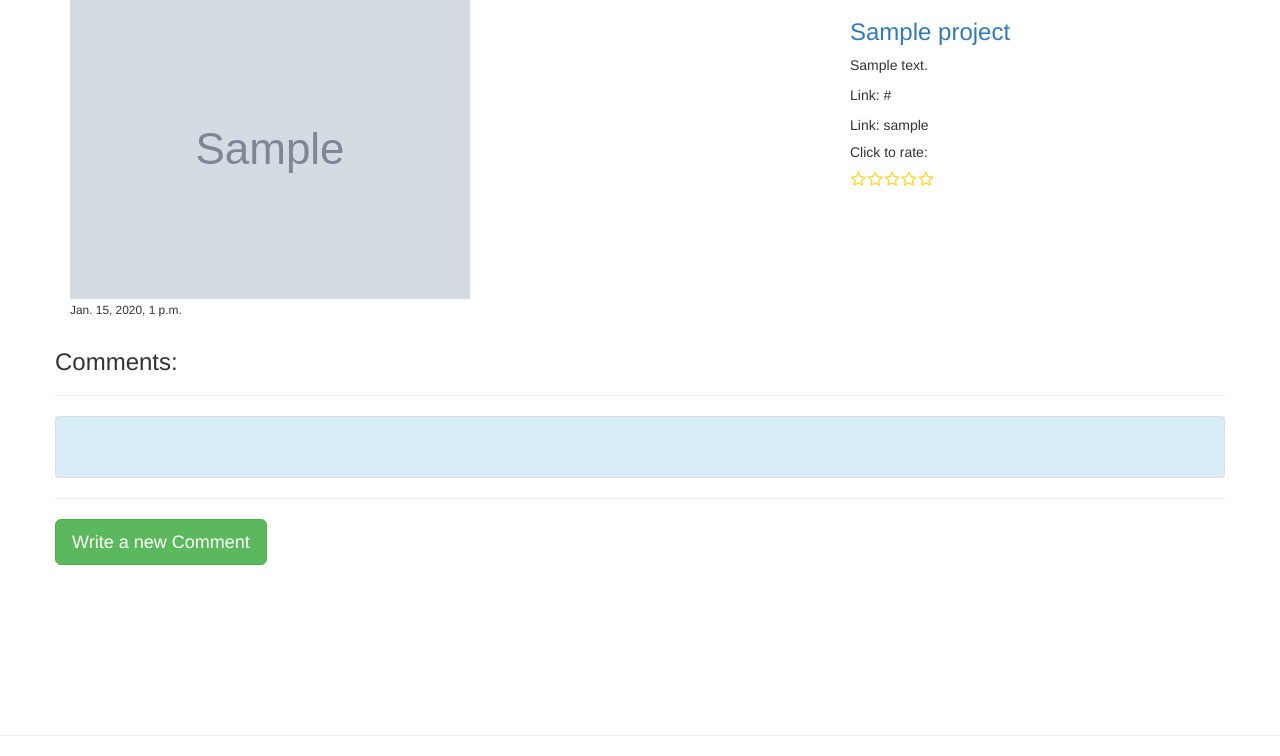
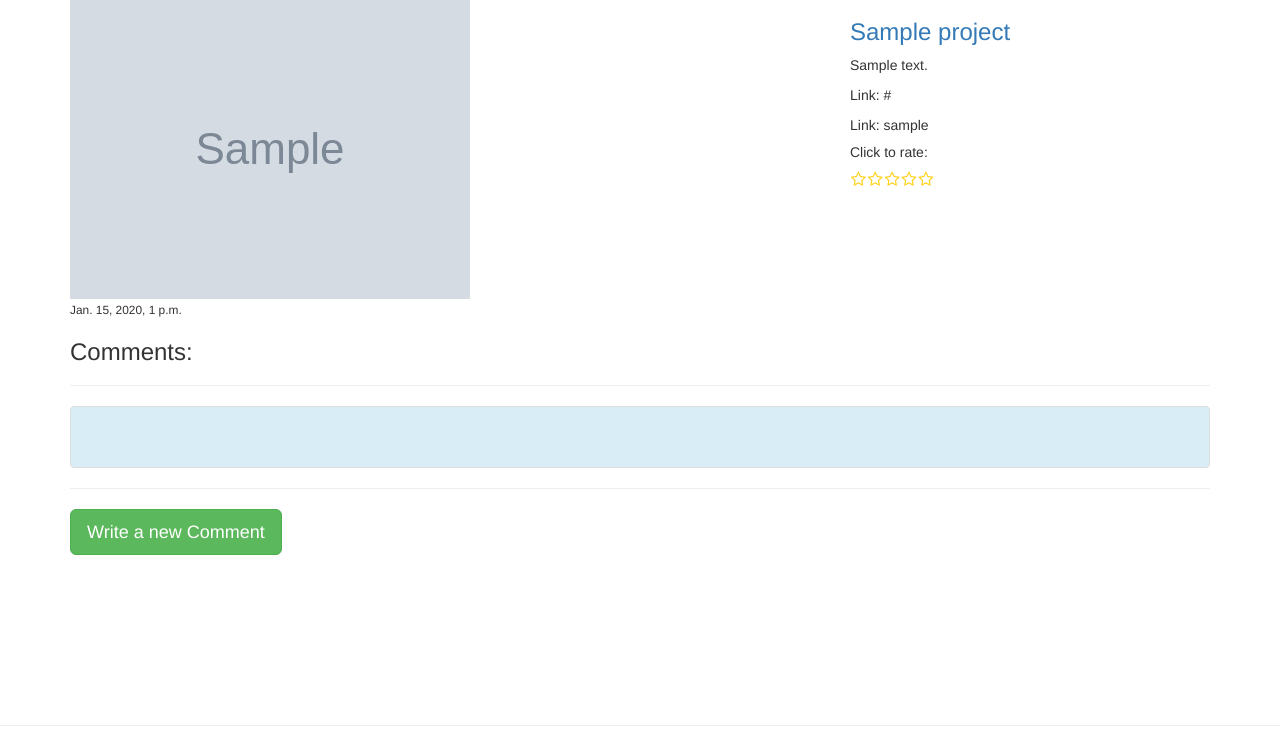
Before and after one commit to philipkariuki/moringa-awards, a Django app: page / in a window 1280 px wide. Shown: the part 123-879 px from the top of the page. After the commit the page ends 849 px from the top, so only its background shows below. Run offline with Django 3.2, Linux system fonts and the light colour scheme; tables that the repository leaves empty hold one stand-in row (values such as "Sample post"); grey boxes marked "Sample" are stand-in pictures; some libraries are stand-ins or nearby versions.

Commit message:
updates project.html template edits card footer content

```diff
--- a/moringaawardz/templates/project.html
+++ b/moringaawardz/templates/project.html
@@ -36,7 +36,8 @@
 							<h5>Click to rate:</h5>
 							<div class='starrr' id='star1'></div>
 							<div>&nbsp;
-							    <span class='your-choice-was' style='display: none;'>Your rating was <span class='choice'></span>.
+							    <span class='your-choice-was' style='display: none;'>
+							  Your rating was <span class='choice'></span>.
 							    </span>
 							</div>
 
@@ -44,11 +45,6 @@
         </div>
         <div class="card-footer">
             <p><small>{{ image.pub_date }}</small></p>
-        </div>
-    </div>
-
-     <div class="row">
-
             <h3>Comments:</h3>
             <hr>
 
@@ -61,12 +57,12 @@
 
 	        <hr>
 
+	        <a class="btn btn-success btn-lg text-center" href="{% url 'new_comment' %}" style="margin-bottom: 150px"> Write a new Comment</a>
+
+        </div>
+    </div>
 
 
-        <a class="btn btn-success btn-lg text-center" href="{% url 'new_comment' %}" style="margin-bottom: 150px"> Write a new Comment</a>
-
-
-    </div>
 </div>
 
     <hr>
```
Lines whose indentation alone changed are shown as unchanged.
